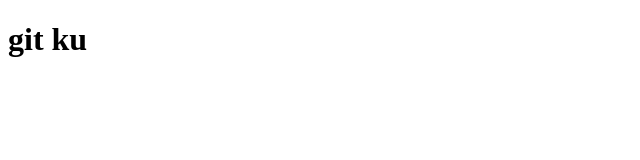
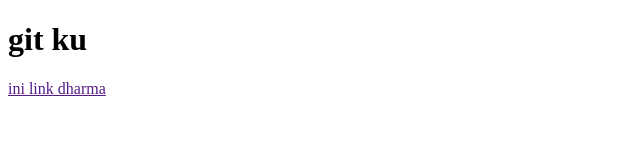
Before and after one commit to rizkydharma02/test-repo, a plain HTML site: page index.html in a window 1280 px wide. Shown: the whole page, without its empty margins (0-640 px from the left). Drawn offline with Linux system fonts and the light colour scheme.

Commit message:
menambah a

```diff
--- a/index.html
+++ b/index.html
@@ -7,5 +7,6 @@
   </head>
   <body>
     <h1>git ku</h1>
+    <a href="">ini link dharma</a>
   </body>
 </html>
```
